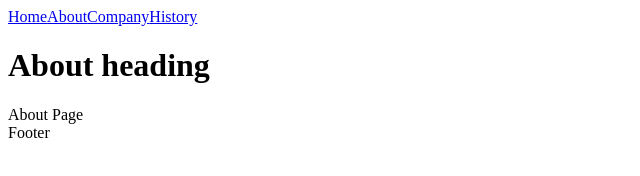
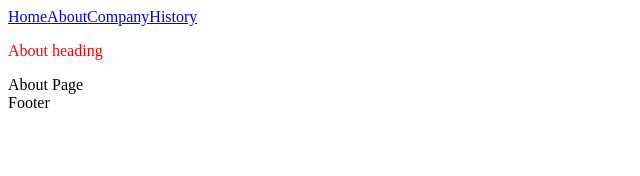
Before and after one commit to irenecodes/gatsby-recipes, a Gatsby site: page /about in a window 1280 px wide. Shown: the whole page, without its empty margins (0-640 px from the left). Built offline with nearby package versions, Linux system fonts and the light colour scheme; Gatsby itself is replaced by a stand-in of ours.

Commit message:
importing module as whole

```diff
--- a/src/examples/about.module.css
+++ b/src/examples/about.module.css
@@ -0,0 +1,3 @@
+.page p {
+  color: red;
+}
--- a/src/pages/about.js
+++ b/src/pages/about.js
@@ -1,11 +1,11 @@
 import React from "react"
 import Layout from "../components/Layout.component"
-
+import * as aboutStyles from "../examples/about.module.css"
 const about = () => {
   return (
     <Layout>
-      <div className="about-heading">
-        <h1>About heading</h1>
+      <div className={aboutStyles.page}>
+        <p>About heading</p>
       </div>
       About Page
     </Layout>
```
